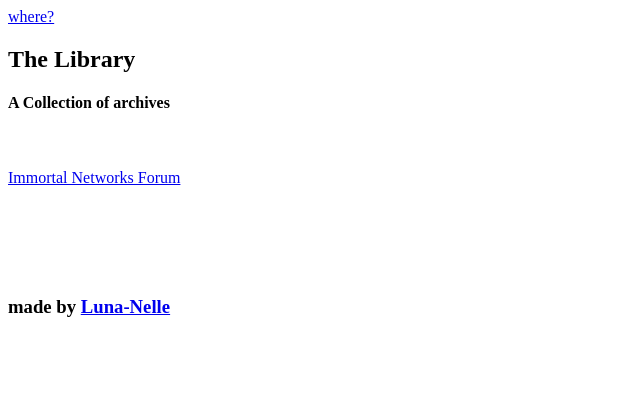
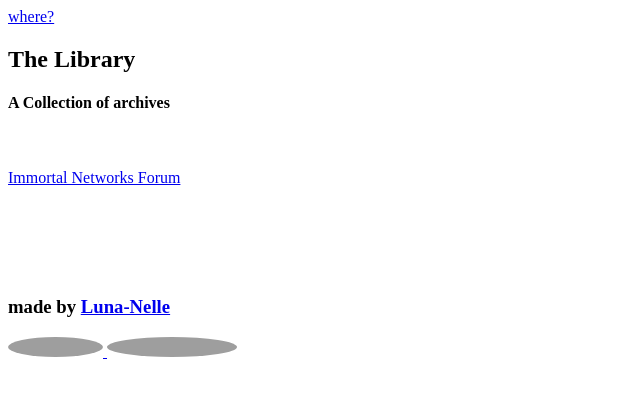
Before and after one commit to LimePotato/nullafati.xyz, a plain HTML site: page index.html in a window 1280 px wide. Shown: the whole page, without its empty margins (0-640 px from the left). Drawn offline with Linux system fonts and the light colour scheme; grey boxes are pictures that could not be loaded.

Commit message:
License Update

```diff
--- a/index.html
+++ b/index.html
@@ -23,5 +23,17 @@
     <a href="Immortal Networks Archive.html">Immortal Networks Forum</a>
     <br><br><br><br><br><br>
     <h3>made by <a href="https://limepot.xyz">Luna-Nelle</a></h3>
+    <p> </p>
+    <a href="https://github.com/LimePotato/nullafati.xyz">
+        <img
+          src="https://img.shields.io/badge/Site-Source-lightgrey.svg"
+          width="95"
+          height="20">
+      </a>
+      <a href="LICENSE">
+        <img alt="GitHub" src="https://img.shields.io/github/license/LimePotato/nullafati.xyz"
+        width="130"
+        height="20">
+      </a>
 </body>
 </html>
```
Also changed, not shown: 1 other file.
